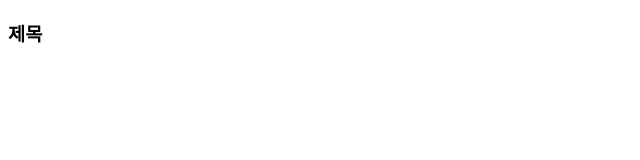
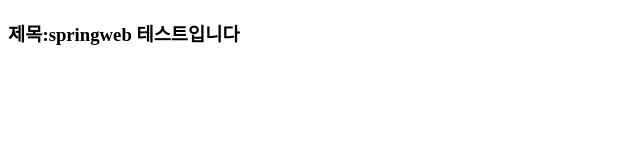
Before and after one commit to nailoc/springweb, a plain HTML site: page WebContent/index.html in a window 1280 px wide. Shown: the whole page, without its empty margins (0-640 px from the left). Drawn offline with nearby package versions, Linux system fonts and the light colour scheme.

Commit message:
nailoc/html파일추가

```diff
--- a/WebContent/index.html
+++ b/WebContent/index.html
@@ -7,7 +7,7 @@
 </head>
 <body>
 
-<h3>제목</h3>
+<h3>제목:springweb 테스트입니다</h3>
 
 <script src="js/jquery-3.6.0.min.js"></script> <!-- jq를 연동 -->
 <script></script>
```
